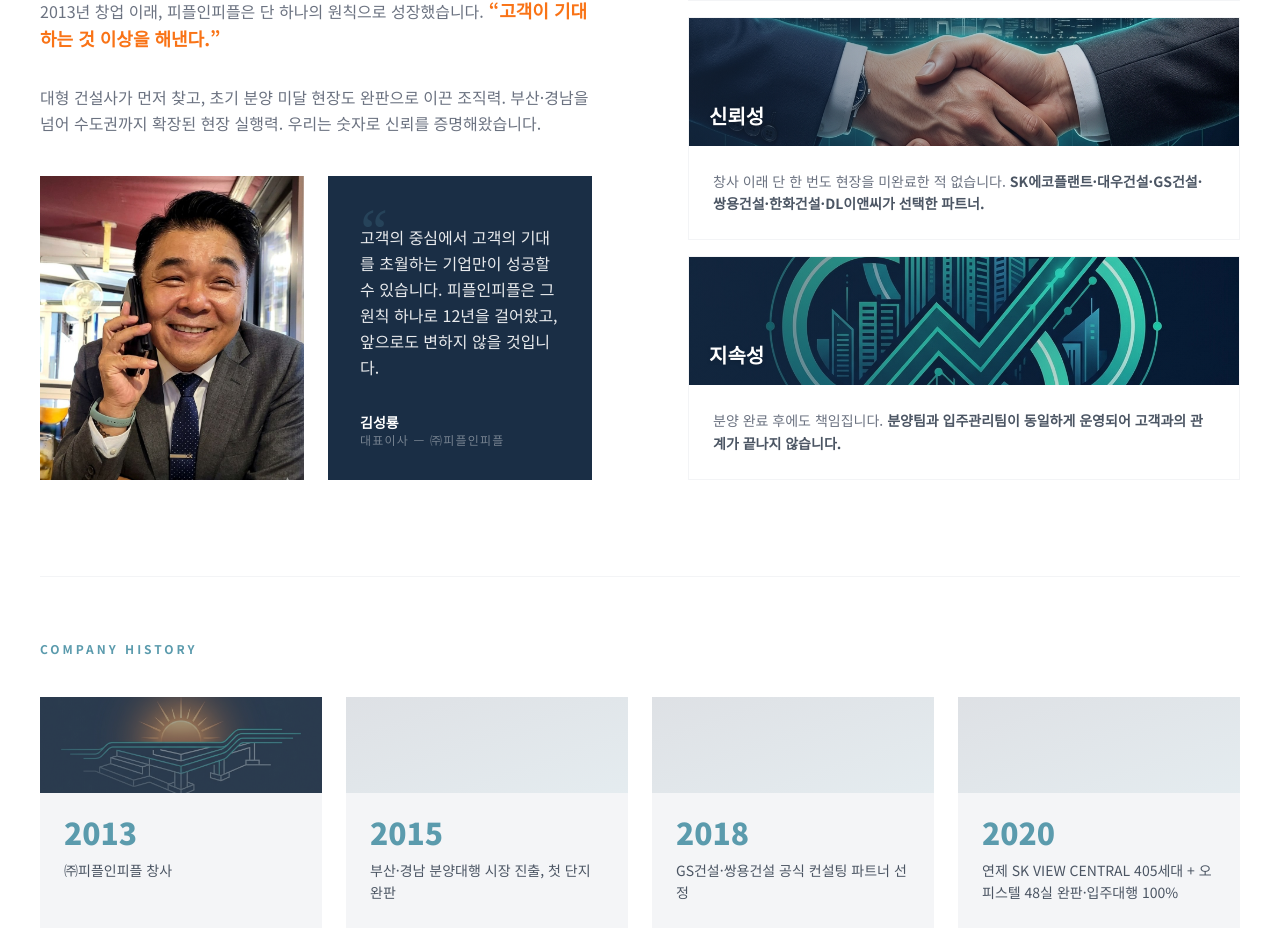
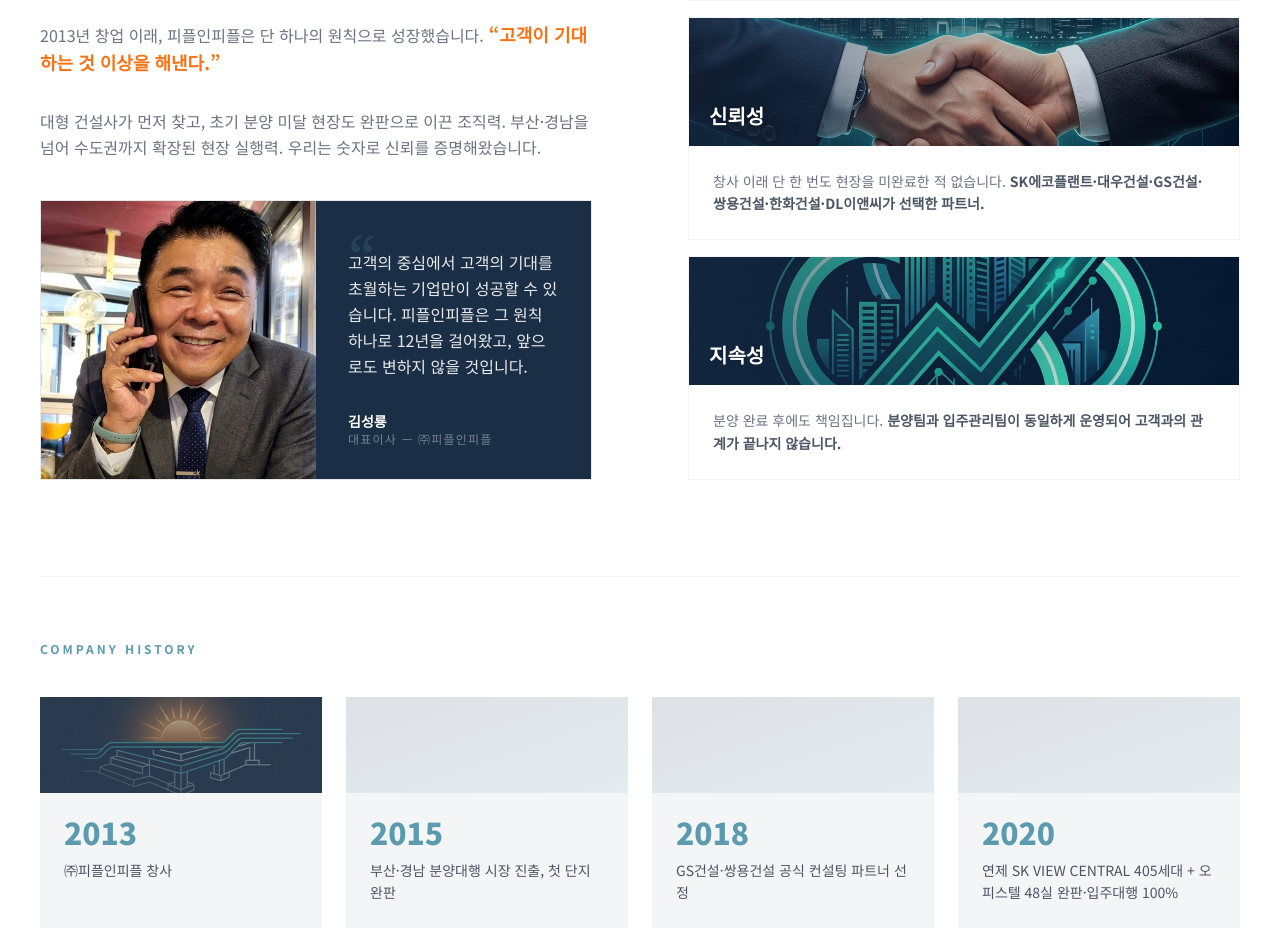
Before and after one commit to pinp10000-v1/pipin-homepage, a Next.js app: page / in a window 1280 px wide. Shown: the part 1427-2377 px from the top of the page. Built offline with nearby package versions, Linux system fonts and the light colour scheme.

Commit message:
Unify CEO message and photo in bordered box

```diff
--- a/components/About.tsx
+++ b/components/About.tsx
@@ -83,7 +83,8 @@ export default function About() {
             </p>
 
             {/* CEO Quote Card */}
-            <div className="mt-10 grid grid-cols-1 sm:grid-cols-2 gap-6 items-stretch">
+            <div className="mt-10 border border-gray-200 overflow-hidden">
+              <div className="grid grid-cols-1 sm:grid-cols-2 gap-0 items-stretch">
                 {/* CEO Photo */}
                 <div className="relative h-80 sm:h-auto overflow-hidden bg-navy">
                   <Image
@@ -107,6 +108,7 @@ export default function About() {
                     <div>
                       <p className="text-white font-black text-sm">김성룡</p>
                       <p className="text-white/40 text-xs tracking-widest">대표이사 — ㈜피플인피플</p>
+                    </div>
                   </div>
                 </div>
               </div>
```
Lines whose indentation alone changed are shown as unchanged.
